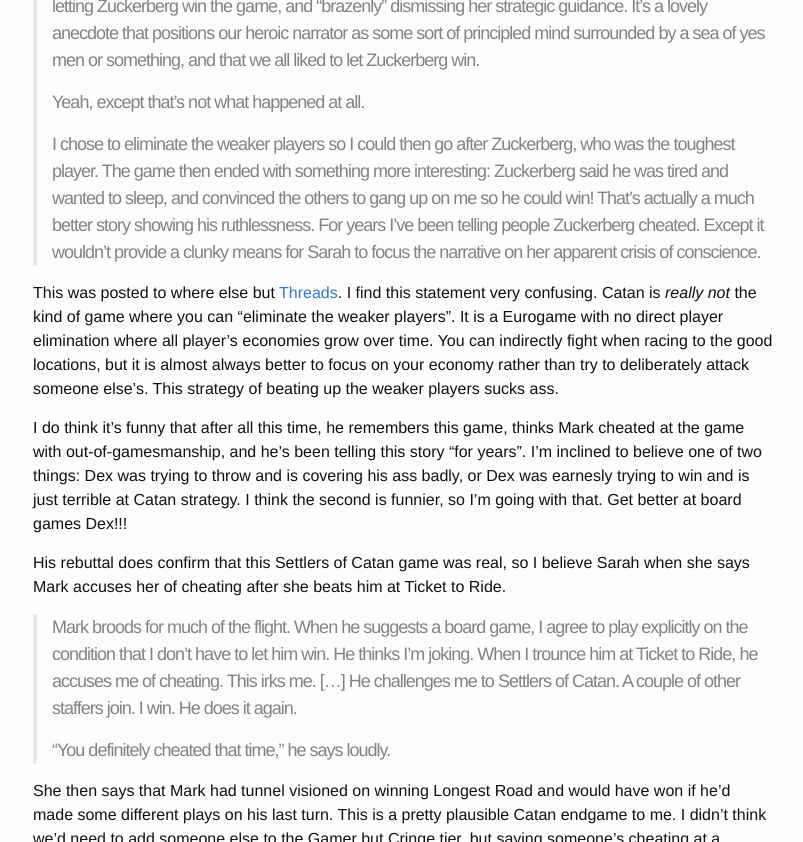
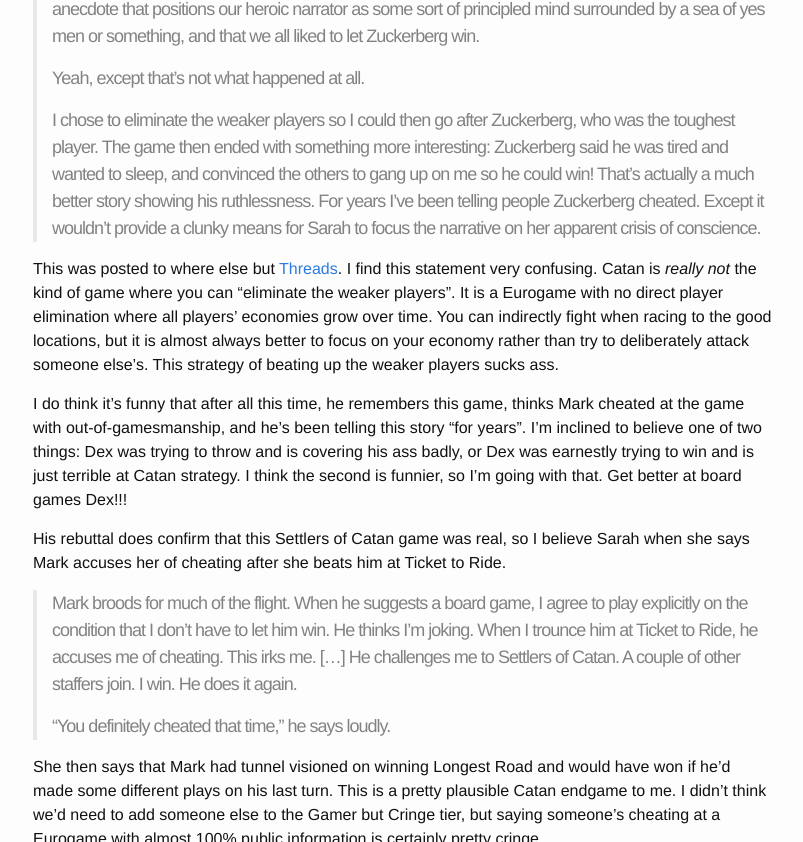
Before and after one commit to alexirpan/alexirpan.github.io, a Jekyll site: the page built from _posts/2026-07-12-tech-ceo-gamers.markdown, in a window 1280 px wide and 900 px high, scrolled down 8213 px, cut to the strip 0-842 px from the top of the window. Shown: the whole strip, without its empty margins (237-1040 px from the left). Built offline with Jekyll 4.4.1, drawn with Linux system fonts in a browser that asks for light colours; nearby versions of some CDN libraries; some of the changed text lies outside the part shown.

Commit message:
spelling pass

```diff
--- a/_posts/2026-07-12-tech-ceo-gamers.markdown
+++ b/_posts/2026-07-12-tech-ceo-gamers.markdown
@@ -144,8 +145,7 @@
 Tim Cook is the current CEO of Apple, although he will step down in September of this year.
 
 I don't think Tim Cook is much of a gamer. In 2017, he did a whistle-stop tour around Europe, and during that
-trip he visited ustwo
-a software consulting studio that entered mobile gaming in 2011. Their breakout hit was [Monument Valley](https://en.wikipedia.org/wiki/Monument_Valley_(video_game)),
+trip he visited ustwo, a software consulting studio that entered mobile gaming in 2011. Their breakout hit was [Monument Valley](https://en.wikipedia.org/wiki/Monument_Valley_(video_game)),
 an iOS puzzle game based on manipulating optical illusions. It's since sold over 26 million copies.
 
 When interviewed by [The Independent](https://www.the-independent.com/tech/apple-tim-cook-boss-brexit-uk-theresa-may-number-10-interview-ustwo-a7574086.html),
@@ -153,7 +153,7 @@
 
 > *Are you a fan of ustwo and Monument Valley?*
 >
-> I love what they’re doing. It’s unique. Most games are shoot-em-up or that kind of stuff. This one feels like there’s more of a core purpose kind of game. I was thinking about the arc of the story, it feels like a Disney story it has that kind of a pull on the heart string. It clearly appeals to a non-gamer.
+> I love what they’re doing. It’s unique. Most games are shoot-em-up or that kind of stuff. This one feels like there’s more of a core purpose kind of game. I was thinking about the arc of the story, it feels like a Disney story. It has that kind of a pull on the heart string. It clearly appeals to a non-gamer.
 
 One imagines Tim counted himself among that group.
 
@@ -288,7 +288,7 @@
 This was posted to where else but
 [Threads](https://www.threads.com/@dexhuntertorricke/post/DHCUpnssuuw).
 I find this statement very confusing. Catan is *really not* the kind of game where you can "eliminate the weaker players". It is a Eurogame
-with no direct player elimination where all player's economies grow over time.
+with no direct player elimination where all players' economies grow over time.
 You can indirectly fight when racing to the good locations, but it is almost always
 better to focus on your economy rather than try to deliberately attack someone else's.
 This strategy of beating up the weaker players sucks ass.
@@ -298,7 +298,7 @@
 this story "for years".
 I'm inclined to believe one of two
 things: Dex was trying to throw and is covering his ass badly, or Dex was
-earnesly trying to win and is just terrible at Catan strategy. I think the second
+earnestly trying to win and is just terrible at Catan strategy. I think the second
 is funnier, so I'm going with that. Get better at board games Dex!!!
 
 His rebuttal does confirm that this Settlers of Catan game was real, so I believe Sarah when she says Mark accuses her of cheating after she beats him at Ticket to Ride.
```
Also changed, not shown: other parts of _posts/2026-07-12-tech-ceo-gamers.markdown (+6 -5 lines).
